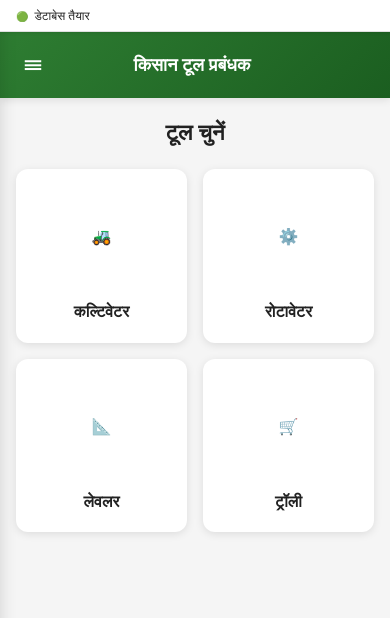
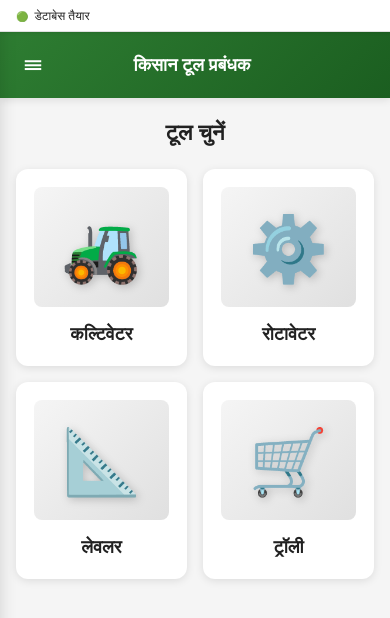
Before and after one commit to Ayajkhan97/farmer_tool_Managment, a plain HTML site: page index.html in a window 390 px wide. Drawn offline with nearby package versions, Linux system fonts and the light colour scheme.

Commit message:
Add emoji icons and improve responsive styles
Updated styles to include emoji icons and enhanced responsiveness.

```diff
--- a/style.css
+++ b/style.css
@@ -1,9 +1,9 @@
-/* style.css - Same as before, no changes needed */
+/* style.css */
 /* ========================================
-   किसान टूल प्रबंधक - स्टाइल्स (SQLite + JSON Edition)
+   किसान टूल प्रबंधक - स्टाइल्स (With Emoji Icons)
    ======================================== */
 
-   :root {
+:root {
     --primary-color: #2e7d32;
     --primary-dark: #1b5e20;
     --primary-light: #4caf50;
@@ -258,24 +258,41 @@ body {
 
 .tool-image-container {
     width: 100%;
-    height: 100px;
+    height: 120px;
     display: flex;
     align-items: center;
     justify-content: center;
     margin-bottom: 12px;
     border-radius: var(--radius-sm);
+    background: linear-gradient(135deg, #f5f5f5, #e0e0e0);
     overflow: hidden;
 }
 
-.tool-image {
-    width: 100%;
-    height: 100%;
-    object-fit: contain;
-    border-radius: var(--radius-sm);
+/* Emoji Icons */
+.tool-icon {
+    font-size: 64px;
+    line-height: 1;
+    filter: drop-shadow(2px 2px 4px rgba(0,0,0,0.2));
+}
+
+.cultivator-icon {
+    color: #4caf50;
+}
+
+.rotavator-icon {
+    color: #ff9800;
+}
+
+.leveler-icon {
+    color: #2196f3;
+}
+
+.trolley-icon {
+    color: #795548;
 }
 
 .tool-name {
-    font-size: 16px;
+    font-size: 18px;
     font-weight: 600;
     color: var(--text-primary);
 }
@@ -738,6 +755,10 @@ body {
     .timer-display {
         font-size: 72px;
     }
+
+    .tool-icon {
+        font-size: 72px;
+    }
 }
 
 /* ========================================
```
